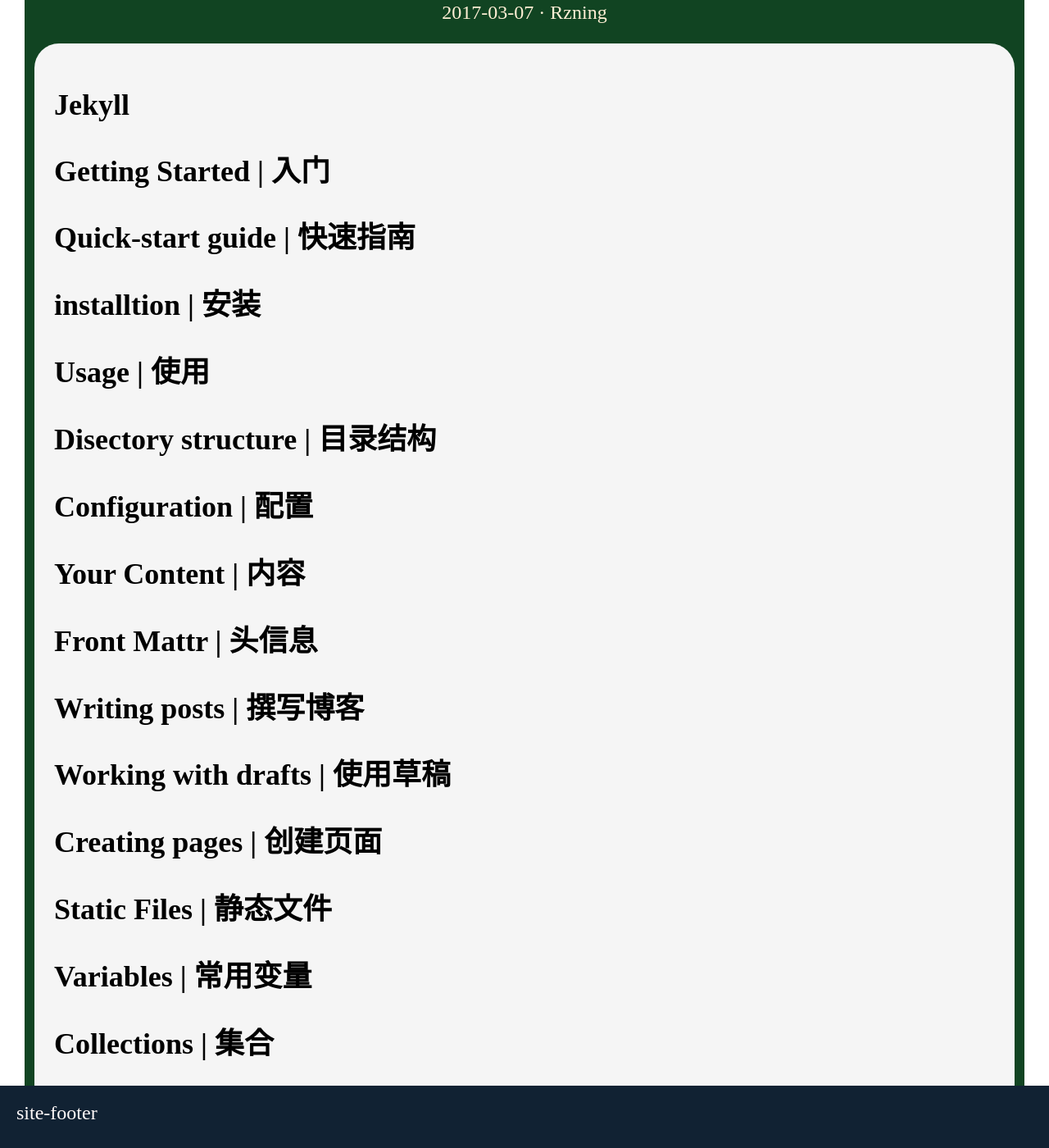
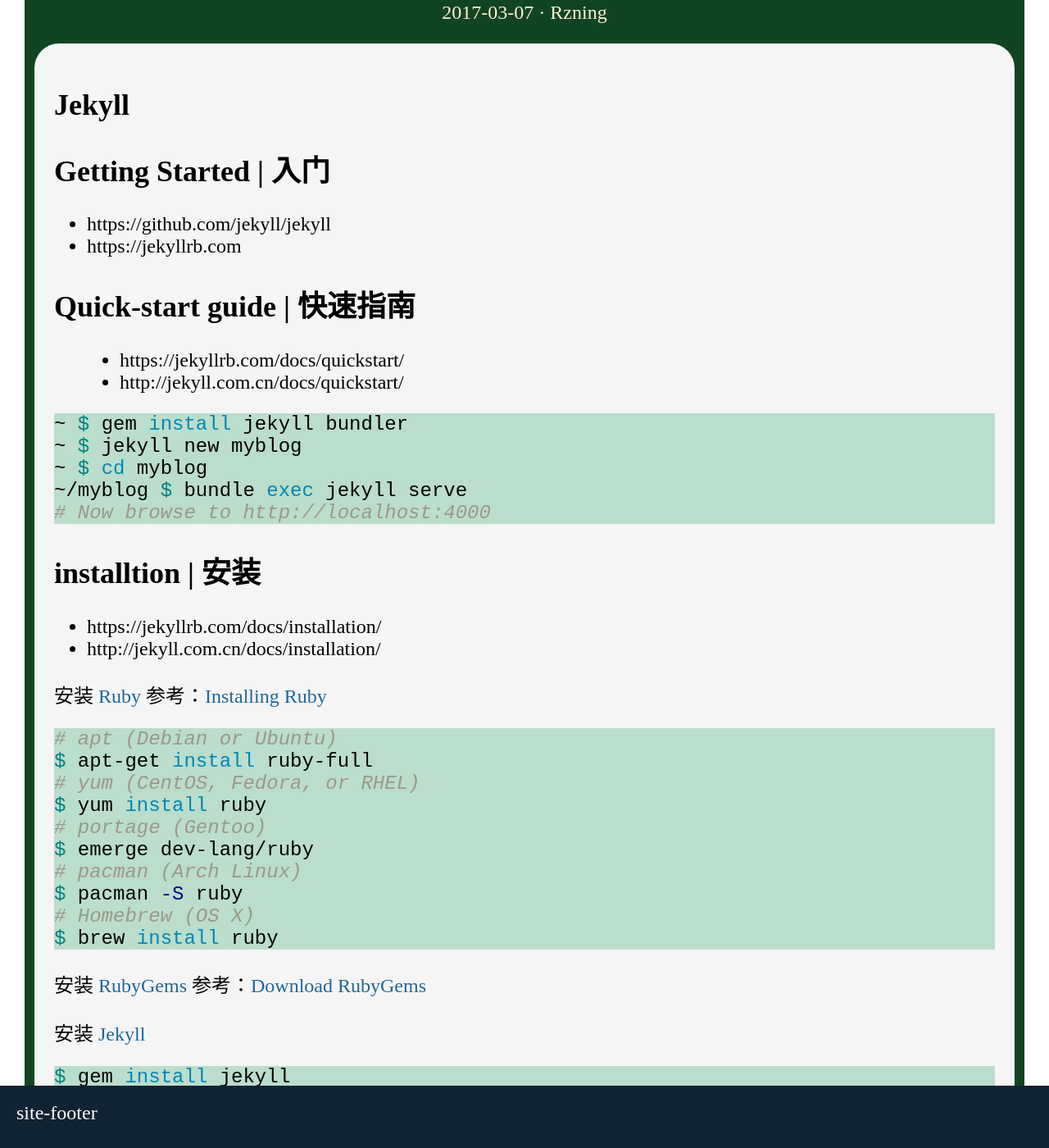
Before and after one commit to rzning/blog-2017, a Jekyll site: the page built from _posts/2017-03-07-Jekyll.md, in a window 1280 px wide and 1400 px high, scrolled down 200 px. Shown: the whole window at 82% size. Built offline with Jekyll 4.4.1, drawn with Linux system fonts in a browser that asks for light colours; some of the changed text lies outside the part shown.

Commit message:
更新：blog `Jekyll.md`

````diff
--- a/_posts/2017-03-07-Jekyll.md
+++ b/_posts/2017-03-07-Jekyll.md
@@ -13,13 +13,82 @@
 
 # Getting Started | 入门 ####################
 
+- https://github.com/jekyll/jekyll
+- https://jekyllrb.com
+
 ## Quick-start guide | 快速指南
+
+> - https://jekyllrb.com/docs/quickstart/
+> - http://jekyll.com.cn/docs/quickstart/
+
+```sh
+~ $ gem install jekyll bundler
+~ $ jekyll new myblog
+~ $ cd myblog
+~/myblog $ bundle exec jekyll serve
+# Now browse to http://localhost:4000
+```
 
 ## installtion | 安装
 
+- https://jekyllrb.com/docs/installation/
+- http://jekyll.com.cn/docs/installation/
+
+安装 [Ruby](https://www.ruby-lang.org)
+参考：[Installing Ruby](https://www.ruby-lang.org/en/documentation/installation/)
+
+```sh
+# apt (Debian or Ubuntu)
+$ apt-get install ruby-full
+# yum (CentOS, Fedora, or RHEL)
+$ yum install ruby
+# portage (Gentoo)
+$ emerge dev-lang/ruby
+# pacman (Arch Linux)
+$ pacman -S ruby
+# Homebrew (OS X)
+$ brew install ruby
+```
+
+安装 [RubyGems](https://rubygems.org/)
+参考：[Download RubyGems](https://rubygems.org/pages/download)
+
+安装 [Jekyll]
+
+```sh
+$ gem install jekyll
+```
+
 ## Usage | 使用
 
+- https://jekyllrb.com/docs/usage/
+- http://jekyll.com.cn/docs/usage/
+
+```sh
+$ jekyll build
+$ jekyll serve
+```
+
 ## Disectory structure | 目录结构
+
+- https://jekyllrb.com/docs/structure/
+- http://jekyll.com.cn/docs/structure/
+
+
+文件/目录 | 描述
+-|-
+`_config.yml`   | 保存配置数据
+`_drafts/`      | 用于保存未发布的文章
+`_includes/`    | 使用 liquid 标签 `\{\% include file.ext %}` 引用此目录中相应文件
+`_layouts/`     | 模板文件目录，使用 liquid 标签 `\{\{ content }}` 用于注入文件内容到当前位置
+`_posts/`       | 已发布的文章目录，文件名必须符合 `YEAR-MONTH-DAY-title.MARKUP` 格式
+`_data/`        | 用于保存格式良好的网站数据，Jekyll 引擎将自动加载其中的所有数据。文件格式可以是 `.yml`, `.yaml`, `.json`, `.csv` 等，它们中的数据可通过 `site.data` 获得。
+`_sass/`        |
+`_site/`        |
+`.jekyll-metadata` |
+`index.html`    |
+其他文件或目录   |
+
 
 ## Configuration | 配置
 
@@ -74,3 +143,7 @@
 
 
 # Miscellaneous | 杂项 ######################
+
+
+
+[Jekyll]: <https://jekyllrb.com>
````
